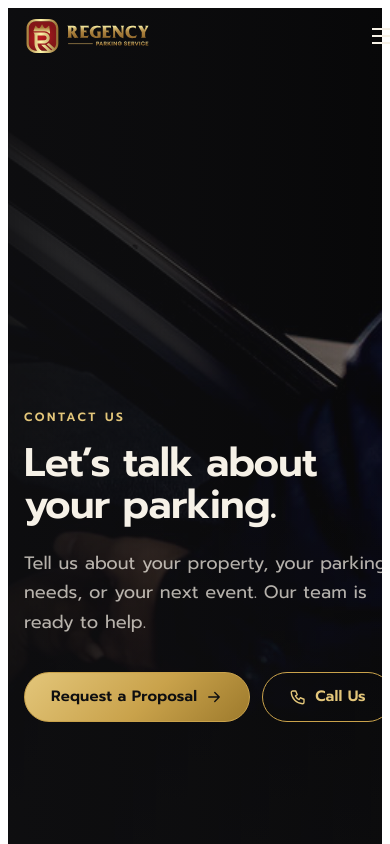
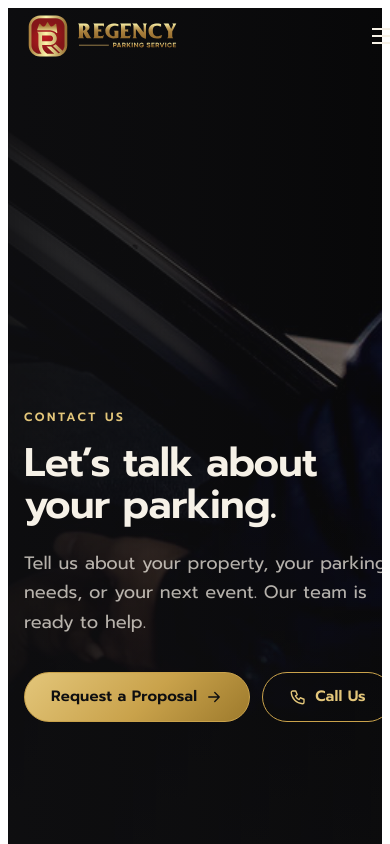
Before and after one commit to mikiasdere2027/regencywebsite, a Next.js app: page /contact in a window 390 px wide. Shown: the top 844 px of the page. Built offline with nearby package versions, Linux system fonts and the light colour scheme.

Commit message:
Increase Regency header logo size

```diff
--- a/app/page.module.css
+++ b/app/page.module.css
@@ -123,8 +123,8 @@
 .topbarInner svg { width: 16px; height: 16px; fill: none; stroke: var(--rg-gold-2); stroke-width: 1.7; stroke-linecap: round; stroke-linejoin: round; }
 
 .headerInner { display: flex; align-items: center; justify-content: space-between; gap: 24px; min-height: 88px; }
-.logo img { height: 60px; width: auto; transition: height 0.3s; }
-.headerSolid .logo img { height: 48px; }
+.logo img { height: 72px; width: auto; transition: height 0.3s; }
+.headerSolid .logo img { height: 58px; }
 
 .nav { display: flex; align-items: stretch; background: #fff; box-shadow: 0 20px 40px -24px rgba(0, 0, 0, 0.6); }
 .navLinks { display: flex; align-items: center; padding-inline: 18px; }
@@ -187,7 +187,7 @@
 @media (max-width: 1023px) {
   .topbar { display: none; }
   .headerInner { min-height: 72px; }
-  .logo img { height: 48px; }
+  .logo img { height: 58px; }
   .menuBtn {
     display: grid;
     gap: 5px;
```
